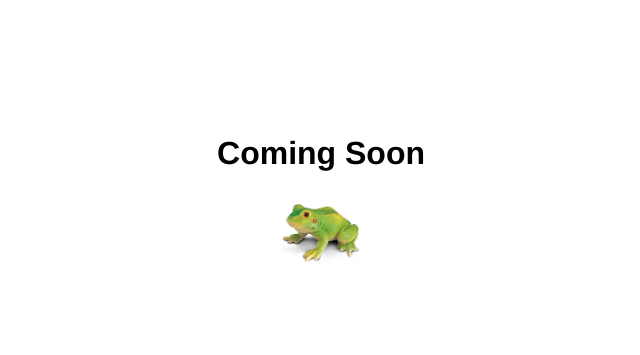
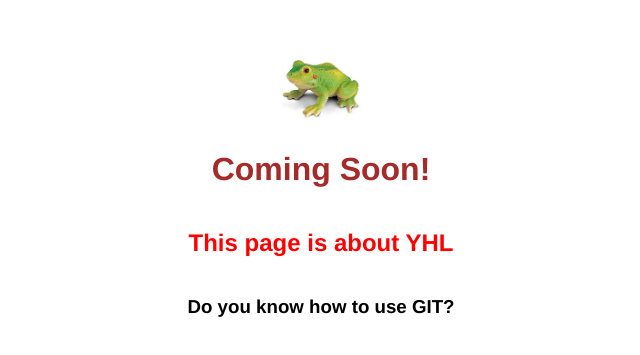
Before and after one commit to yhlee123/git-101, a plain HTML site: page index.html in a window 1280 px wide. Shown: the part 215-570 px from the top of the page, without its empty margins (319-959 px from the left). Drawn offline with Linux system fonts and the light colour scheme.

Commit message:
Make new changes

```diff
--- a/index.html
+++ b/index.html
@@ -2,12 +2,15 @@
 <html>
 <head>
 	<link rel="stylesheet" type="text/css" href="style.css">
-	<title></title>
+	<title>New Git Project</title>
 </head>
+
 <body>
 	<div id="container">
-	  <img id="logo" src="frog.jpg" alt="">
-      <h1>Coming Soon </h1>
+	  <img id="logo" src="frog.jpg" alt="frog">
+      <h1>Coming Soon! </h1>
+			<h2>This page is about YHL</h2>
+			<h3>Do you know how to use GIT?</h3>
     </div>
 </body>
 </html>
--- a/style.css
+++ b/style.css
@@ -1,6 +1,14 @@
 body {
 	margin: 10;
 	font-family: Helvetica;
+}
+
+h1 {
+	color: brown;
+}
+
+h2 {
+	color: red;
 }
 
 #container {
@@ -8,7 +16,7 @@ body {
   align-items: center;
   justify-content: center;
   height: 100vh;
-  flex-direction: column-reverse;
+  flex-direction: column;
 }
 
 #logo {
```
